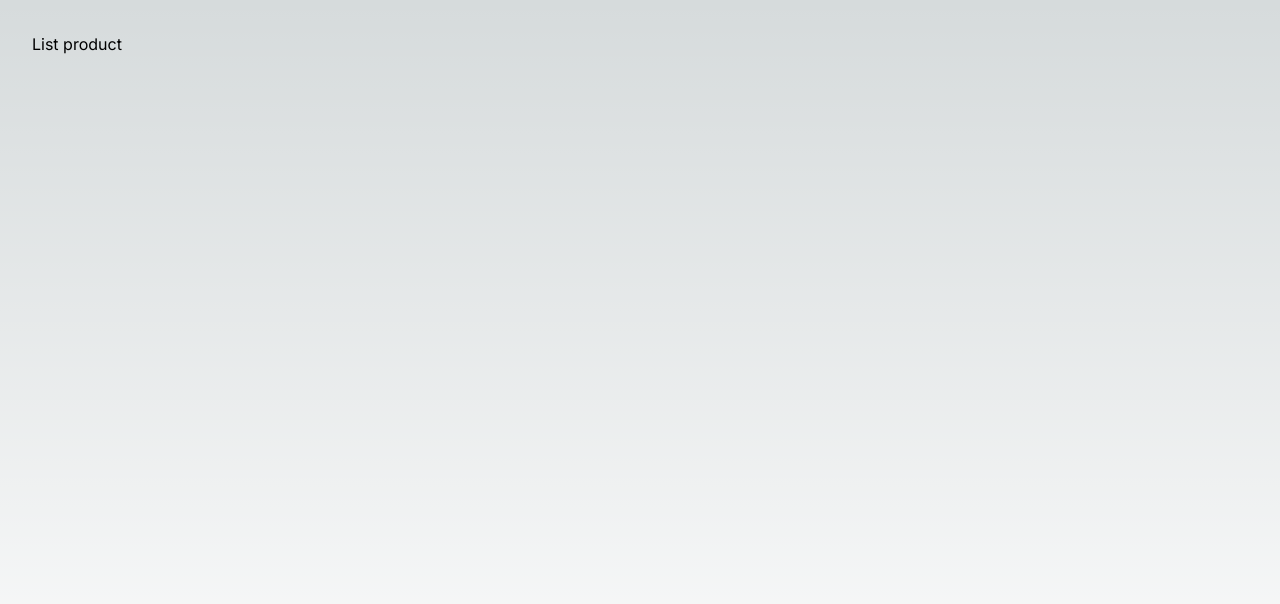
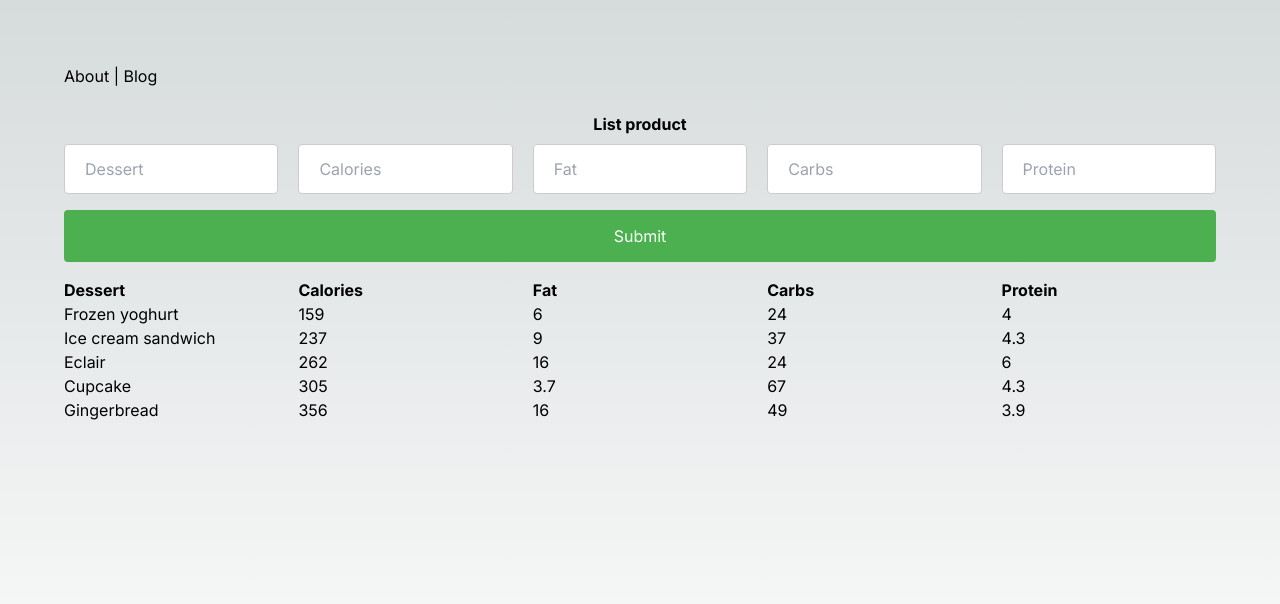
Before and after one commit to kimchainhee/NextJSYarn, a Next.js app: page / in a window 1280 px wide. Shown: the top 604 px of the page. Built offline with nearby package versions, Linux system fonts and the light colour scheme.

Commit message:
[Update] Learn NextJS 18/05

```diff
--- a/src/app/About/page.js
+++ b/src/app/About/page.js
@@ -1,33 +1,20 @@
-// import { Grid, Container, Typography, IconButton } from '@mui/material'
-// import Link from 'next/link'
-// import ArrowBackIcon from '@mui/icons-material/ArrowBack'
+import Link from 'next/link'
 
 export const metadata = {
-  title: 'Home',
-  description: 'Welcome to Next.js',
+  title: 'About | Hahalolo',
+  description: 'About',
 }
 
 export default function About() {
   return (
     <main className="min-h-screen p-8">
-      About
-      {/* <Container maxWidth="lg">
-        <Grid container spacing={2} alignItems="center">
-          <Grid item>
-            <IconButton component={Link} href="/">
-              <ArrowBackIcon />
-            </IconButton>
-          </Grid>
-          <Grid item xs>
-            <Typography variant="h6">
-              About
-            </Typography>
-          </Grid>
-        </Grid>
-        <Typography align="center" variant="h6">
-          <b>About Page</b>
-        </Typography>
-      </Container> */}
+      <div>
+        <Link href="/">{'<'} About</Link>
+      </div>
+      <br />
+      <div style={{ textAlign: 'center' }}>
+        <b>About page</b>
+      </div>
     </main>
   )
 }
--- a/src/app/Blog/page.js
+++ b/src/app/Blog/page.js
@@ -1,31 +1,20 @@
-// import { Grid, Container, Typography, IconButton } from '@mui/material'
-// import Link from 'next/link'
-// import ArrowBackIcon from '@mui/icons-material/ArrowBack'
+import Link from 'next/link'
 
 export const metadata = {
-  title: 'Home',
-  description: 'Welcome to Next.js',
+  title: 'Blog | Hahalolo',
+  description: 'Blog',
 }
 
 export default function Blog() {
   return (
     <main className="min-h-screen p-8">
-      Blog
-      {/* <Container maxWidth="lg">
-        <Grid container spacing={2} alignItems="center">
-          <Grid item>
-            <IconButton component={Link} href="/">
-              <ArrowBackIcon />
-            </IconButton>
-          </Grid>
-          <Grid item xs>
-            <Typography variant="h6">Blog</Typography>
-          </Grid>
-        </Grid>
-        <Typography align="center" variant="h6">
-          <b>Blog Page</b>
-        </Typography>
-      </Container> */}
+      <div>
+        <Link href="/">{'<'} Blog</Link>
+      </div>
+      <br />
+      <div style={{ textAlign: 'center' }}>
+        <b>Blog page</b>
+      </div>
     </main>
   )
 }
--- a/src/app/globals.css
+++ b/src/app/globals.css
@@ -18,10 +18,32 @@
 
 body {
   color: rgb(var(--foreground-rgb));
-  background: linear-gradient(
-      to bottom,
-      transparent,
-      rgb(var(--background-end-rgb))
-    )
+  background: linear-gradient(to bottom, transparent, rgb(var(--background-end-rgb)))
     rgb(var(--background-start-rgb));
 }
+
+input[type='text'],
+select {
+  width: 100%;
+  padding: 12px 20px;
+  margin: 8px 0;
+  display: inline-block;
+  border: 1px solid #ccc;
+  border-radius: 4px;
+  box-sizing: border-box;
+}
+
+input[type='submit'] {
+  width: 100%;
+  background-color: #4caf50;
+  color: white;
+  padding: 14px 20px;
+  margin: 8px 0;
+  border: none;
+  border-radius: 4px;
+  cursor: pointer;
+}
+
+input[type='submit']:hover {
+  background-color: #45a049;
+}
--- a/src/app/page.js
+++ b/src/app/page.js
@@ -1,21 +1,4 @@
-// import {
-//   Button,
-//   Container,
-//   Grid,
-//   Paper,
-//   Table,
-//   TableBody,
-//   TableCell,
-//   TableContainer,
-//   TableHead,
-//   TableRow,
-//   Typography,
-//   TextField,
-//   Box,
-//   Divider,
-// } from '@mui/material'
-
-// import Link from 'next/link'
+import Link from 'next/link'
 
 function createData(name, calories, fat, carbs, protein) {
   return { name, calories, fat, carbs, protein }
@@ -31,82 +14,70 @@ const rows = [
 
 export default function Home() {
   return (
-    <main className="min-h-screen p-8">
-      List product
-      {/* <Container maxWidth="lg">
-        <Grid container spacing={1} alignItems="center">
-          <Grid item>
-            <Link href="/About">
-              <Typography variant="h6">
-                <b>About</b>
-              </Typography>
-            </Link>
-          </Grid>
-          <Divider orientation="vertical" flexItem sx={{ marginLeft: 1 }} />
-          <Grid item>
-            <Link href="/Blog">
-              <Typography variant="h6">
-                <b>Blog</b>
-              </Typography>
-            </Link>
-          </Grid>
-        </Grid>
-
-        <Typography variant="h6" paragraph align="center">
-          <b>Danh sách sản phẩm</b>
-        </Typography>
-        <Grid container spacing={2}>
-          <Grid item xs={12} sm={6} md>
-            <TextField label="Dessert" size="small" fullWidth />
-          </Grid>
-          <Grid item xs={12} sm={6} md>
-            <TextField label="Calories" size="small" fullWidth />
-          </Grid>
-          <Grid item xs={12} sm={6} md>
-            <TextField label="Fat" size="small" fullWidth />
-          </Grid>
-          <Grid item xs={12} sm={6} md>
-            <TextField label="Carbs" size="small" fullWidth />
-          </Grid>
-          <Grid item xs={12} sm={6} md>
-            <TextField label="Protein" size="small" fullWidth />
-          </Grid>
-          <Grid item xs={12}>
-            <Box align="center">
-              <Button variant="contained" component={Link} href="/">
-                Thêm sản phẩm
-              </Button>
-            </Box>
-          </Grid>
-        </Grid>
-        <br />
-        <TableContainer component={Paper}>
-          <Table sx={{ minWidth: 650 }} aria-label="simple table">
-            <TableHead>
-              <TableRow>
-                <TableCell>Dessert (100g serving)</TableCell>
-                <TableCell align="right">Calories</TableCell>
-                <TableCell align="right">Fat&nbsp;(g)</TableCell>
-                <TableCell align="right">Carbs&nbsp;(g)</TableCell>
-                <TableCell align="right">Protein&nbsp;(g)</TableCell>
-              </TableRow>
-            </TableHead>
-            <TableBody>
-              {rows.map((row) => (
-                <TableRow key={row.name} sx={{ '&:last-child td, &:last-child th': { border: 0 } }}>
-                  <TableCell component="th" scope="row">
-                    {row.name}
-                  </TableCell>
-                  <TableCell align="right">{row.calories}</TableCell>
-                  <TableCell align="right">{row.fat}</TableCell>
-                  <TableCell align="right">{row.carbs}</TableCell>
-                  <TableCell align="right">{row.protein} </TableCell>
-                </TableRow>
-              ))}
-            </TableBody>
-          </Table>
-        </TableContainer>
-      </Container> */}
+    <main className="min-h-screen p-16">
+      <div>
+        <ul>
+          <li style={{ display: 'inline-block' }}>
+            <Link href="/About">About</Link>
+          </li>{' '}
+          |{' '}
+          <li style={{ display: 'inline-block' }}>
+            <Link href="/Blog">Blog</Link>
+          </li>
+        </ul>
+      </div>
+      <br />
+      <div style={{ textAlign: 'center' }}>
+        <b>List product</b>
+      </div>
+      <ul className="mb-1 grid lg:mb-0 lg:grid-cols-5 gap-5">
+        <li style={{ display: 'inline-block' }}>
+          <input type="text" id="fname" name="fname" placeholder="Dessert" />
+        </li>
+        <li style={{ display: 'inline-block' }}>
+          <input type="text" id="fname" name="fname" placeholder="Calories" />
+        </li>
+        <li style={{ display: 'inline-block' }}>
+          <input type="text" id="fname" name="fname" placeholder="Fat" />
+        </li>
+        <li style={{ display: 'inline-block' }}>
+          <input type="text" id="fname" name="fname" placeholder="Carbs" />
+        </li>
+        <li style={{ display: 'inline-block' }}>
+          <input type="text" id="fname" name="fname" placeholder="Protein" />
+        </li>
+      </ul>
+      <input type="submit" value="Submit"></input>
+      <div>
+        <ul className="mt-2 grid lg:mb-0 grid-cols-5 gap-5">
+          <li style={{ display: 'inline-block' }}>
+            <b>Dessert</b>
+          </li>
+          <li style={{ display: 'inline-block' }}>
+            <b>Calories</b>
+          </li>
+          <li style={{ display: 'inline-block' }}>
+            <b>Fat</b>
+          </li>
+          <li style={{ display: 'inline-block' }}>
+            <b>Carbs</b>
+          </li>
+          <li style={{ display: 'inline-block' }}>
+            <b>Protein</b>
+          </li>
+        </ul>
+      </div>
+      <div>
+        {rows.map((row) => (
+          <ul className=" grid lg:mb-0 grid-cols-5 gap-5" key={row.name}>
+            <li>{row.name}</li>
+            <li>{row.calories}</li>
+            <li>{row.fat}</li>
+            <li>{row.carbs}</li>
+            <li>{row.protein}</li>
+          </ul>
+        ))}
+      </div>
     </main>
   )
 }
```
